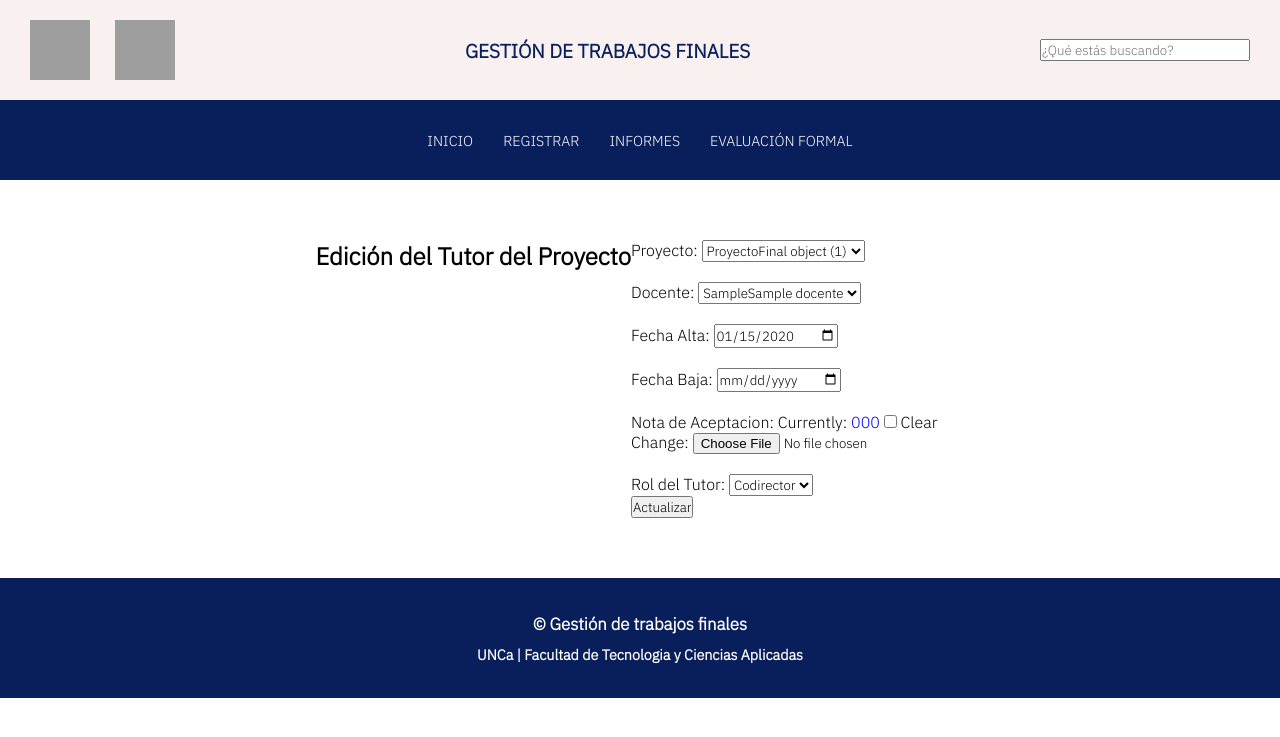
After one commit to PaulaRojasFrias/laboratorio-prog3, a Django app: page /proyecto_trabajo_final/tutor/edit/1/1 in a window 1280 px wide. The commit adds this page. Shown: the top 737 px of the page. Run offline with Django 4.2, Linux system fonts and the light colour scheme; tables that the repository leaves empty hold one stand-in row (values such as "Sample post"); some libraries are stand-ins or nearby versions; grey boxes are pictures that could not be loaded.

Commit message:
Views del modelo tutor

```diff
--- a/proyecto_trabajo_final/forms.py
+++ b/proyecto_trabajo_final/forms.py
@@ -1,8 +1,9 @@
 from django import forms
 from django.utils import timezone
 from django.forms import DateInput, ValidationError
-from proyecto_trabajo_final.models import PTF_Integrantes, ProyectoFinal
+from proyecto_trabajo_final.models import PTF_Integrantes, ProyectoFinal, TutoresPTF
 
+#<<<<<<<<<<<<<<<<<<<<<<<<< PROYECTO TRABAJO FINAL >>>>>>>>>>>>>>>>>>>>>>
 class ProyectoForm(forms.ModelForm):
     class Meta:
         model = ProyectoFinal
@@ -37,8 +38,7 @@ class ProyectoForm(forms.ModelForm):
 
 
 
-
-
+#<<<<<<<<<<<<<<<<<<<<<<<<< ALUMNOS QUE CONFORMAN LOS PROYECTOS  >>>>>>>>>>>>>>>>>>>>>>
 class IntegranteProyectoForm(forms.ModelForm):
     class Meta:
         model = PTF_Integrantes
@@ -59,7 +59,7 @@ class IntegranteProyectoForm(forms.ModelForm):
         }
 
         def clean_fechaAltaAlumno(self):
-            fecha = self.cleaned_data['fecha_alta_cs']
+            fecha = self.cleaned_data['fechaAltaAlumno']
             # Verifica que la fecha de inicio sea anterior a fecha actual.
             if fecha and fecha > timezone.now().date():
                 raise ValidationError(
@@ -87,3 +87,58 @@ class IntegranteProyectoForm(forms.ModelForm):
                     code='invalido'
                 )
             return cleaned_data
+
+
+
+#<<<<<<<<<<<<<<<<<<<<<<<<< TUTORES QUE CONFORMAN LOS PROYECTOS  >>>>>>>>>>>>>>>>>>>>>>
+
+class TutorForm(forms.ModelForm):
+    class Meta:
+        model = TutoresPTF
+        fields = ('docente', 'fechaAltaTutor', 'fechaBajaTutor', 'notaAceptacion', 'rol_tutor', 'proyecto')
+
+        labels ={'proyectoFinal': 'Proyecto Final',
+                  'docente': 'Docente',
+                  'fechaAltaTutor': 'Fecha Alta',
+                  'fechaBajaTutor': 'Fecha Baja',
+                  'notaAceptacion': 'Nota Aceptacion',
+                  'rol_tutor': 'Rol del Tutor',}
+
+        widgets = {
+            'proyectoFinal': forms.Select(),
+            'docente': forms.Select(),
+            'fechaAltaTutor': DateInput(format='%Y-%m-%d', attrs={'type': 'date'}),
+            'fechaBajaTutor': DateInput(format='%y-%m-%d', attrs={'type': 'date'}),
+            'notaAceptacion': forms.ClearableFileInput(),
+            'rol_tutor': forms.Select(choices=TutoresPTF.rol_docente)
+        }
+
+        def clean_fechaAltaTutor(self):
+            fecha = self.cleaned_data['fechaAltaTutor']
+            # Verifica que la fecha de inicio sea anterior a fecha actual.
+            if fecha and fecha > timezone.now().date():
+                raise ValidationError(
+                    {'fecha_inicio': 'La Fecha de Inicio no puede ser posterior que la fecha actual'},
+                    code='invalido'
+                )
+            return fecha
+
+        def clean_notaAceptacion(self):
+            archivo = self.cleaned_data['notaAceptacion']
+            if archivo:
+                extension = archivo.name.rsplit('.', 1)[1].lower()
+                if extension != 'pdf':
+                    raise ValidationError('El archivo seleccionado no tiene el formato PDF.')
+            return archivo
+
+        def clean(self):
+            cleaned_data = super().clean()
+            fecha_inicio = self.cleaned_data['fechaAltaTutor']
+            fecha_fin = self.cleaned_data['fechaBajaTutor']
+            # Verifica que la fecha de inicio sea anterior a fecha fin.
+            if fecha_fin and fecha_inicio > fecha_fin:
+                raise ValidationError(
+                    {'fecha_inicio': 'La Fecha de alta no puede ser posterior que la fecha baja'},
+                    code='invalido'
+                )
+            return cleaned_data
--- a/proyecto_trabajo_final/models.py
+++ b/proyecto_trabajo_final/models.py
@@ -15,11 +15,13 @@ class ProyectoFinal(models.Model):
         return f'{self.titulo}'
 
 class InformeTF(models.Model):
+    proyectoTF = models.OneToOneField(ProyectoFinal, on_delete=models.CASCADE)
     archivoITF = models.FileField(upload_to='archivosPTF/')
     fechaPresentacion = models.DateField()
-    proyectoTF = models.OneToOneField(ProyectoFinal, on_delete=models.CASCADE)
+
 
 class AsesorPTF(models.Model):
+    proyecto = models.ForeignKey(ProyectoFinal, on_delete=models.SET_NULL, null=True, blank=True)
     asesor= models.ForeignKey(Asesor, on_delete=models.SET_NULL, null=True, blank=True, related_name='proyectos_asesor')
     fechaAltaAsesor = models.DateField()
     fechaBajaAsesor = models.DateField(null=True, blank=True)
@@ -31,10 +33,12 @@ class TutoresPTF(models.Model):
         ('director', 'Director'),
     )
     docente = models.ForeignKey(Docente, on_delete=models.SET_NULL, null=True, blank=True, related_name='proyectos_tutores')
+    proyecto = models.ForeignKey(ProyectoFinal, on_delete=models.SET_NULL, null=True, blank=True)
     fechaAltaTutor = models.DateField()
     fechaBajaTutor = models.DateField(null=True, blank=True)
     notaAceptacion = models.FileField(null=True, blank=True, upload_to='archivosPTF/')
     rol_tutor = models.CharField(max_length=50, choices=rol_docente)
+
 
 class Movimientos(models.Model):
     proyectoFinal = models.OneToOneField(ProyectoFinal, on_delete=models.SET_NULL, null=True, blank=True)
--- /dev/null
+++ b/proyecto_trabajo_final/templates/proyecto_trabajo_final/tutorProyecto_edit.html
@@ -0,0 +1,47 @@
+{% extends "base.html" %}
+{% block titulo %}Edición de Tutor del Proyecto{% endblock %}
+{% block contenido %}
+<main>
+    <h1>Edición del Tutor del Proyecto</h1>
+    <form method="post" enctype="multipart/form-data">
+            <div class="campo">
+                {{ form.proyecto.errors }}
+                <label for="{{ form.proyecto.id_for_label}}">Proyecto:</label>
+                {{ form.proyecto }}
+            </div>
+            <br>
+            <div class="campo">
+                {{ form.docente.errors }}
+                <label for="{{ form.docente.id_for_label}}">Docente:</label>
+                {{ form.docente }}
+            </div>
+            <br>
+            <div class="campo">
+                {{ form.fechaAltaTutor.errors }}
+                <label for="{{ form.fechaAltaTutor.id_for_label}}">Fecha Alta:</label>
+                {{ form.fechaAltaTutor }}
+            </div>
+            <br>
+            <div class="campo">
+                {{ form.fechaBajaTutor.errors }}
+                <label for="{{ form.fechaBajaTutor.id_for_label}}">Fecha Baja:</label>
+                {{ form.fechaBajaTutor }}
+            </div>
+            <br>
+            <div class="campo">
+                {{ form.notaAceptacion.errors }}
+                <label for="{{ form.notaAceptacion.id_for_label}}">Nota de Aceptacion:</label>
+                {{ form.notaAceptacion }}
+            </div>
+            <br>
+            <div class="campo">
+                {{ form.rol_tutor.errors }}
+                <label for="{{ form.rol_tutor.id_for_label}}">Rol del Tutor:</label>
+                {{ form.rol_tutor }}
+            </div>
+
+        {% csrf_token %}
+        <input type="submit" value="Actualizar">
+    </form>
+</main>
+{% endblock %}
--- a/proyecto_trabajo_final/urls.py
+++ b/proyecto_trabajo_final/urls.py
@@ -1,6 +1,6 @@
 from django.urls import path
 
-from proyecto_trabajo_final.views import integranteProyecto_create, integranteProyecto_delete, integranteProyecto_detalle, integranteProyecto_edit, proyecto_create, proyecto_delete, proyecto_detalle, proyecto_edit, proyecto_lista
+from proyecto_trabajo_final.views import integranteProyecto_create, integranteProyecto_delete, integranteProyecto_detalle, integranteProyecto_edit, proyecto_create, proyecto_delete, proyecto_detalle, proyecto_edit, proyecto_lista, tutorProyecto_create, tutorProyecto_delete, tutorProyecto_edit
 
 app_name = 'proyecto_trabajo_final'
 urlpatterns = [
@@ -15,4 +15,8 @@ urlpatterns = [
     path('integrante/<int:pk>/', integranteProyecto_detalle, name='integranteProyecto_detalle'),
     path('integrante/edit/<int:pk>/', integranteProyecto_edit, name='integranteProyecto_edit'),
     path('integrante/delete/', integranteProyecto_delete, name='integranteProyecto_delete'),
+
+    path('tutor/create/<int:pk>', tutorProyecto_create, name='tutorProyecto_create'),
+    path('tutor/delete/<int:pk>', tutorProyecto_delete, name='tutorProyecto_delete'),
+    path('tutor/edit/<int:pk>/<int:pk2>', tutorProyecto_edit, name='tutorProyecto_edit'),
 ]
--- a/proyecto_trabajo_final/views.py
+++ b/proyecto_trabajo_final/views.py
@@ -2,10 +2,11 @@ from django.http import HttpResponse
 from django.shortcuts import get_object_or_404, redirect, render
 from django.urls import reverse
 from django.contrib import messages
-from proyecto_trabajo_final.forms import IntegranteProyectoForm, ProyectoForm
+from proyecto_trabajo_final.forms import IntegranteProyectoForm, ProyectoForm, TutorForm
 
-from proyecto_trabajo_final.models import PTF_Integrantes, ProyectoFinal
+from proyecto_trabajo_final.models import PTF_Integrantes, ProyectoFinal, TutoresPTF
 
+#<<<<<<<<<<<<<<<<<<<<<<<<< PROYECTO TRABAJO FINAL >>>>>>>>>>>>>>>>>>>>>>
 def proyecto_lista(request):
     proyectos = ProyectoFinal.objects.all()
     return render(request, 'proyecto_trabajo_final/proyecto_lista.html', {'proyectos': proyectos})
@@ -13,7 +14,8 @@ def proyecto_lista(request):
 def proyecto_detalle(request, pk):
     proyecto = get_object_or_404(ProyectoFinal, pk=pk)
     integrantes = PTF_Integrantes.objects.filter(proyectoFinal=proyecto)
-    return render(request, 'proyecto_trabajo_final/proyecto_detalle.html', {'proyecto': proyecto, 'integrantes':integrantes})
+    tutores = TutoresPTF.objects.filter(proyecto=proyecto)
+    return render(request, 'proyecto_trabajo_final/proyecto_detalle.html', {'proyecto': proyecto, 'integrantes':integrantes, 'tutores': tutores})
 
 def proyecto_create(request):
     nuevo_proyecto = None
@@ -53,6 +55,9 @@ def proyecto_delete(request):
             messages.error(request, 'Debe indicar que proyecto desea eliminar')
     return redirect(reverse('proyecto_trabajo_final:proyecto_lista'))
 
+
+
+#<<<<<<<<<<<<<<<<<<<<<<<<< ALUMNOS QUE CONFORMAN LOS PROYECTOS  >>>>>>>>>>>>>>>>>>>>>>
 
 def integranteProyecto_detalle(request, pk):
     integrante = get_object_or_404(PTF_Integrantes, pk=pk)
@@ -96,3 +101,45 @@ def integranteProyecto_edit(request, pk):
         integrante_form = IntegranteProyectoForm(instance=integrante)
 
     return render(request, 'proyecto_trabajo_final/integranteProyecto_edit.html', {'form': integrante_form})
+
+
+#<<<<<<<<<<<<<<<<<<<<<<<<< TUTORES QUE CONFORMAN LOS PROYECTOS  >>>>>>>>>>>>>>>>>>>>>>
+def tutorProyecto_create(request, pk):
+    proyecto = get_object_or_404(ProyectoFinal, pk=pk)
+    nuevoIntegrante = None
+    if(request.method == 'POST'):
+        integranteForm = TutorForm(request.POST, request.FILES)
+        if integranteForm.is_valid():
+            nuevoIntegrante = integranteForm.save(commit=True)
+            messages.success(request, 'Se ha agrgado correctamente el nuevo tutor')
+            return redirect(reverse('proyecto_trabajo_final:proyecto_detalle', args=[proyecto.id]))
+    else:
+        integranteForm = TutorForm()
+
+    return render(request, 'proyecto_trabajo_final/tutorProyecto_form.html', {'form': integranteForm})
+
+def tutorProyecto_delete(request, pk):
+    proyecto = get_object_or_404(ProyectoFinal, pk=pk)
+    if request.method == 'POST':
+        if 'id_tutor' in request.POST:
+            integrante = get_object_or_404(TutoresPTF, pk=request.POST['id_tutor'])
+            docente = integrante.docente
+            integrante.delete()
+            messages.success(request, 'Se ha eliminado existosamente el tutor  {}' .format(docente))
+        else:
+            messages.error(request, 'Debe indicar que tutor desea eliminar')
+    return redirect(reverse('proyecto_trabajo_final:proyecto_detalle', args=[proyecto.id]))
+
+def tutorProyecto_edit(request, pk, pk2):
+    integrante = get_object_or_404(TutoresPTF, pk=pk)
+    proyecto = get_object_or_404(ProyectoFinal, pk=pk2)
+    if request.method == 'POST':
+        integrante_form = TutorForm(request.POST, request.FILES, instance=integrante)
+        if integrante_form.is_valid():
+            integrante_form.save()
+            messages.success(request, 'Se ha actualizado correctamente el tutor')
+            return redirect(reverse('proyecto_trabajo_final:proyecto_detalle', args=[proyecto.id]))
+    else:
+        integrante_form = TutorForm(instance=integrante)
+
+    return render(request, 'proyecto_trabajo_final/tutorProyecto_edit.html', {'form': integrante_form})
```
Also changed, not shown: proyecto_trabajo_final/templates/proyecto_trabajo_final/proyecto_detalle.html (+34 -0 lines), proyecto_trabajo_final/templates/proyecto_trabajo_final/tutorProyecto_form.html (added, +17 -0 lines), proyecto_trabajo_final/migrations/0002_asesorptf_proyecto_tutoresptf_proyecto.py (added).
